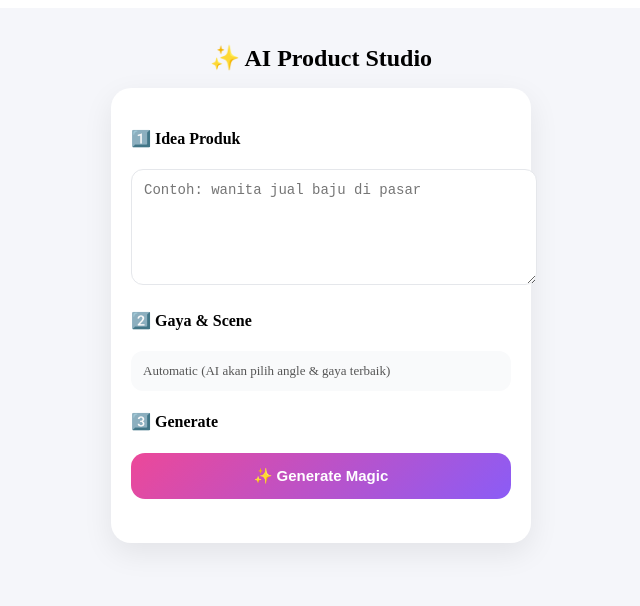
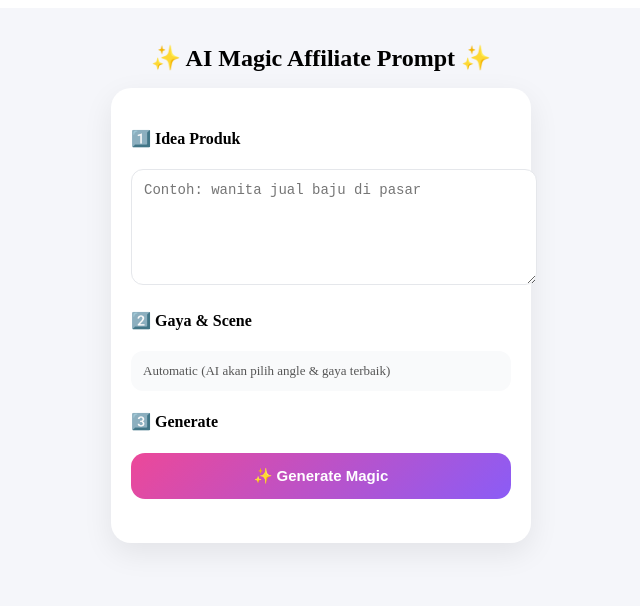
Before and after one commit to hatehero/ai-product-studio, a Next.js app: page / in a window 1280 px wide. Shown: the top 606 px of the page, without its empty margins (319-959 px from the left). Built offline with nearby package versions, Linux system fonts and the light colour scheme.

Commit message:
Update index.tsx

```diff
--- a/pages/index.tsx
+++ b/pages/index.tsx
@@ -51,7 +51,7 @@ export default function Home() {
       <div style={{ width: "100%", maxWidth: 420 }}>
         {/* HEADER */}
         <h2 style={{ textAlign: "center", marginBottom: 16 }}>
-          ✨ AI Product Studio
+          ✨ AI Magic Affiliate Prompt ✨
         </h2>
 
         {/* CARD */}
```
